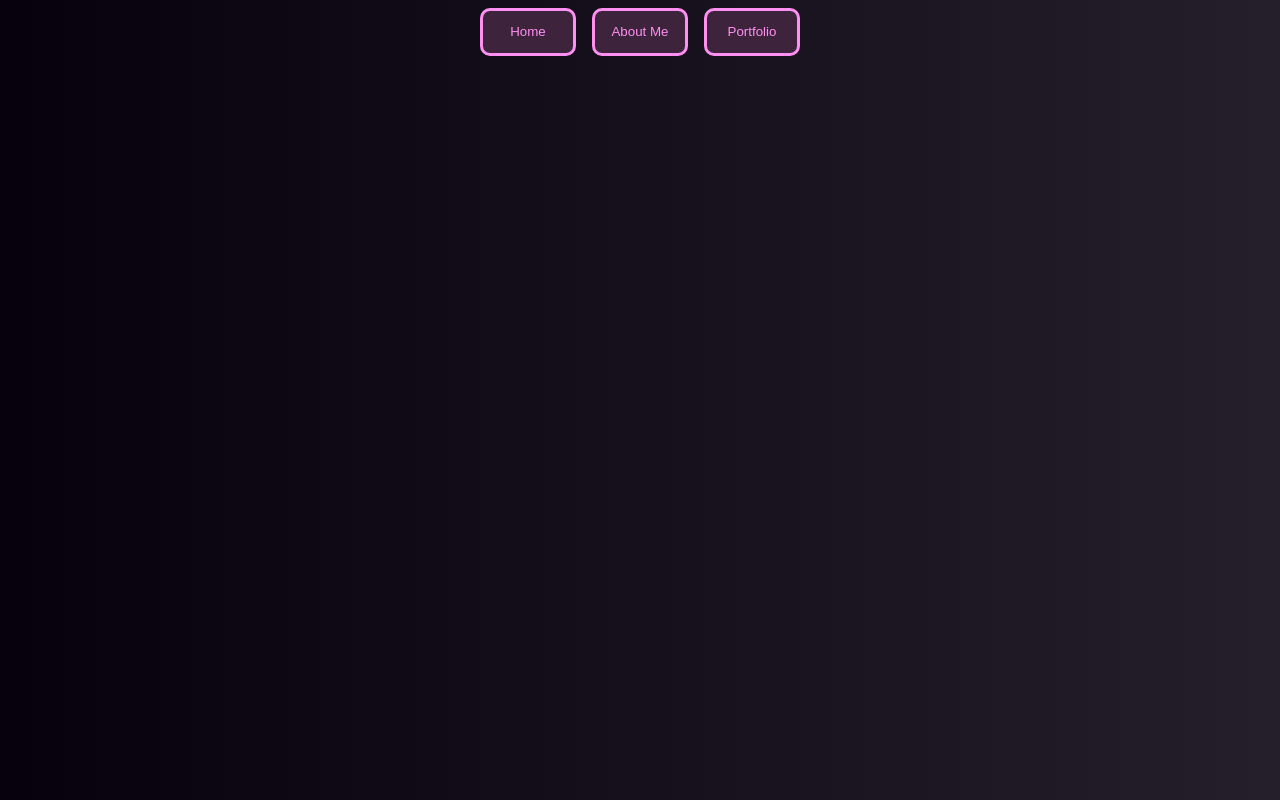
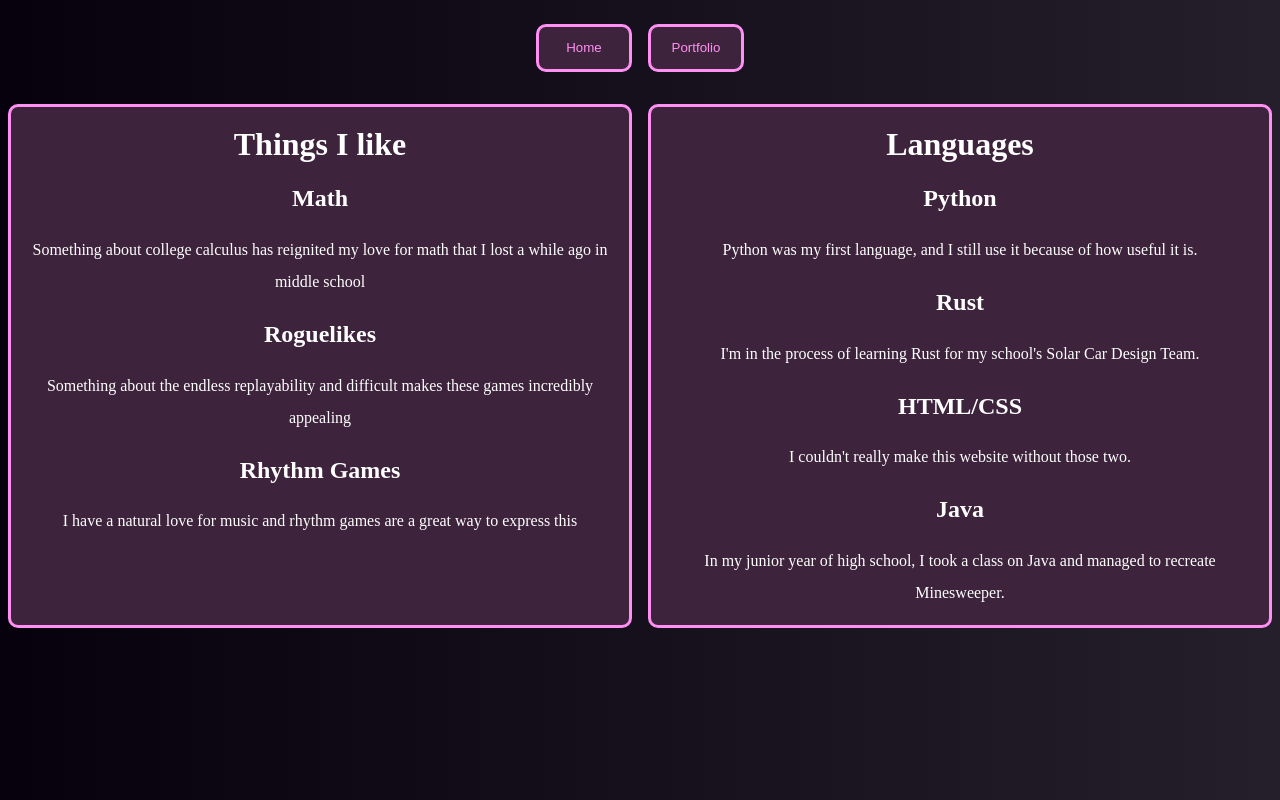
Before and after one commit to WillTRM/willtrm.github.io, a PHP site: page /home.html in a window 1280 px wide. Run offline with PHP 8.4, Linux system fonts and the light colour scheme.

Commit message:
cleaned up during manic state

```diff
--- a/home.html
+++ b/home.html
@@ -7,16 +7,37 @@
         <link rel="stylesheet" href="style.css">
     </head>
     <body>
-        <div class="navigation-container">
+        <div class="container">
             <a href="home.html">
                 <button type="button" class="nav-button">Home</button>
             </a>
-            <a href="about.html">
-                <button type="button" class="nav-button">About Me</button>
-            </a>
+
             <a href="portfolio.html">
                 <button type="button" class="nav-button">Portfolio</button>
             </a>
         </div>
+
+        <div class="likes-container">
+            <div class="likes-box">
+                <h1>Things I like</h1>
+                <h2>Math</h2>
+                <p>Something about college calculus has reignited my love for math that I lost a while ago in middle school</p>
+                <h2>Roguelikes</h2>
+                <p>Something about the endless replayability and difficult makes these games incredibly appealing</p>
+                <h2>Rhythm Games</h2>
+                <p>I have a natural love for music and rhythm games are a great way to express this</p>
+            </div>
+
+            <div class="likes-box">
+                <h1>Languages</h1>
+                <h2>Python</h2>
+                <p>Python was my first language, and I still use it because of how useful it is.</p>
+                <h2>Rust</h2>
+                <p>I'm in the process of learning Rust for my school's Solar Car Design Team.</p>
+                <h2>HTML/CSS</h2>
+                <p>I couldn't really make this website without those two.</p>
+                <h2>Java</h2>
+                <p>In my junior year of high school, I took a class on Java and managed to recreate Minesweeper.</p>
+            </div>
     </body>
 </html>
--- a/portfolio.html
+++ b/portfolio.html
@@ -7,13 +7,11 @@
         <link rel="stylesheet" href="style.css">
     </head>
     <body id="portfolio-page">
-        <div class="navigation-container">
+        <div class="container">
             <a href="home.html">
                 <button type="button" class="nav-button">Home</button>
             </a>
-            <a href="about.html">
-                <button type="button" class="nav-button">About Me</button>
-            </a>
+
             <a href="portfolio.html">
                 <button type="button" class="nav-button">Portfolio</button>
             </a>
--- a/style.css
+++ b/style.css
@@ -3,7 +3,19 @@ body {
     color: white;
 }
 
-.navigation-container {
+p {
+    margin-left: 1rem;
+    margin-right: 1rem;
+}
+
+.container {
+    display: flex;
+    justify-content: center;
+    gap: 1rem;
+    height: 6rem;
+}
+
+.likes-container {
     display: flex;
     justify-content: center;
     gap: 1rem;
@@ -21,6 +33,18 @@ body {
     text-align: center;
 }
 
+.likes-box {
+    width: 40rem;
+    line-height: 2rem;
+    background-color: rgb(61, 35, 60);
+    border-radius: 10px;
+    border-color: rgb(255, 143, 241);
+    border-style: solid;
+    border-width: 0.2rem;
+    text-align: center;
+}
+
+
 .nav-button {
     width: 6rem;
     height: 3rem;
@@ -34,6 +58,8 @@ body {
     color: rgb(255, 143, 241);
     transition: all ease-out;
     transition: cubic-bezier(0.34, 1.56, 0.64, 1) 500ms;
+    margin-top: 1rem;
+    margin-bottom: 1rem;
 }
 
 .nav-button:hover {
```
Also changed, not shown: about.html (deleted, +0 -22 lines).
